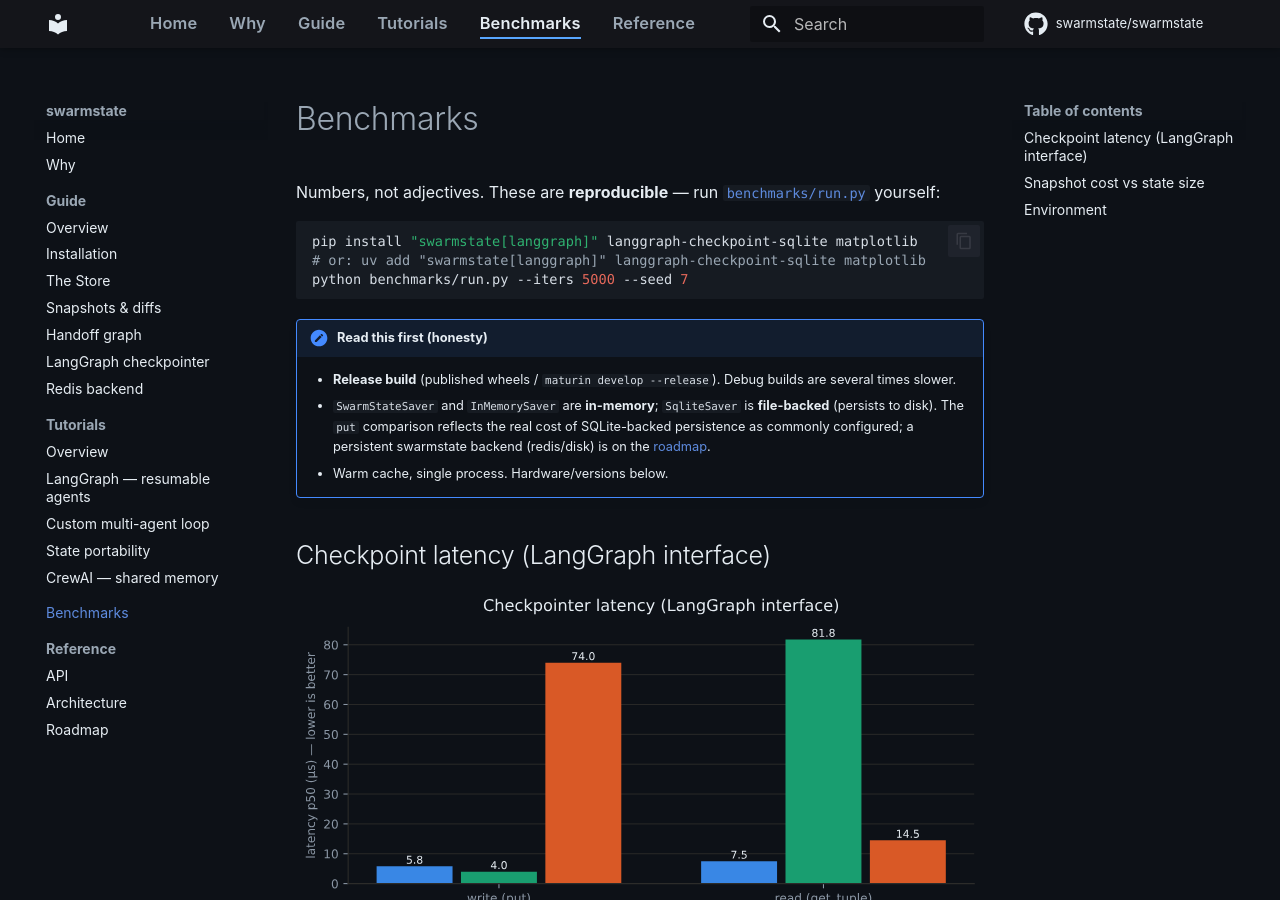
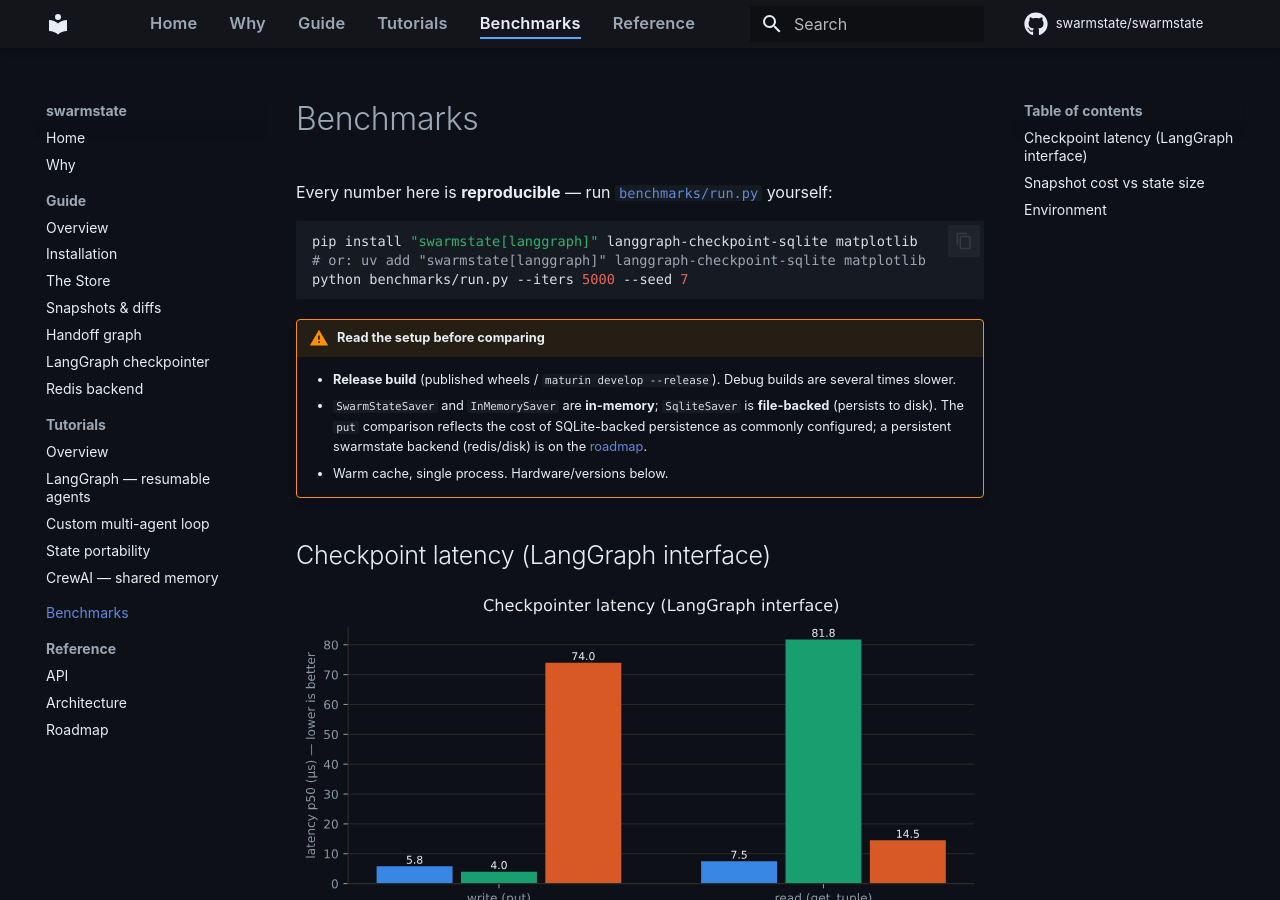
Before and after one commit to swarmstate/swarmstate.github.io, an MkDocs documentation site: the page built from docs/benchmarks.md, in a window 1280 px wide and 900 px high. Built offline with MkDocs 1.6.1 and Material for MkDocs 9.7.7, drawn with Linux system fonts in a browser that asks for light colours; comment, search, counter and statistics services are not loaded.

Commit message:
docs: drop 'honest/honesty' wording (site is honest by default); M6 done
- benchmarks: 'Read the setup before comparing' warning instead of a honesty note
- roadmap: 'Reproducible benchmarks' rule; M6 marked done

Co-Authored-By: Claude Opus 4.8 (1M context) <noreply@anthropic.com>

````diff
--- a/docs/benchmarks.md
+++ b/docs/benchmarks.md
@@ -1,6 +1,6 @@
 # Benchmarks
 
-Numbers, not adjectives. These are **reproducible** — run
+Every number here is **reproducible** — run
 [`benchmarks/run.py`](https://github.com/swarmstate/swarmstate/blob/main/benchmarks/run.py)
 yourself:
 
@@ -10,11 +10,11 @@ pip install "swarmstate[langgraph]" langgraph-checkpoint-sqlite matplotlib
 python benchmarks/run.py --iters 5000 --seed 7
 ```
 
-!!! note "Read this first (honesty)"
+!!! warning "Read the setup before comparing"
     - **Release build** (published wheels / `maturin develop --release`). Debug builds
       are several times slower.
     - `SwarmStateSaver` and `InMemorySaver` are **in-memory**; `SqliteSaver` is
-      **file-backed** (persists to disk). The `put` comparison reflects the real cost of
+      **file-backed** (persists to disk). The `put` comparison reflects the cost of
       SQLite-backed persistence as commonly configured; a persistent swarmstate backend
       (redis/disk) is on the [roadmap](roadmap.md).
     - Warm cache, single process. Hardware/versions below.
````
Also changed, not shown: docs/roadmap.md (+2 -2 lines), docs/why.md (+2 -2 lines).
